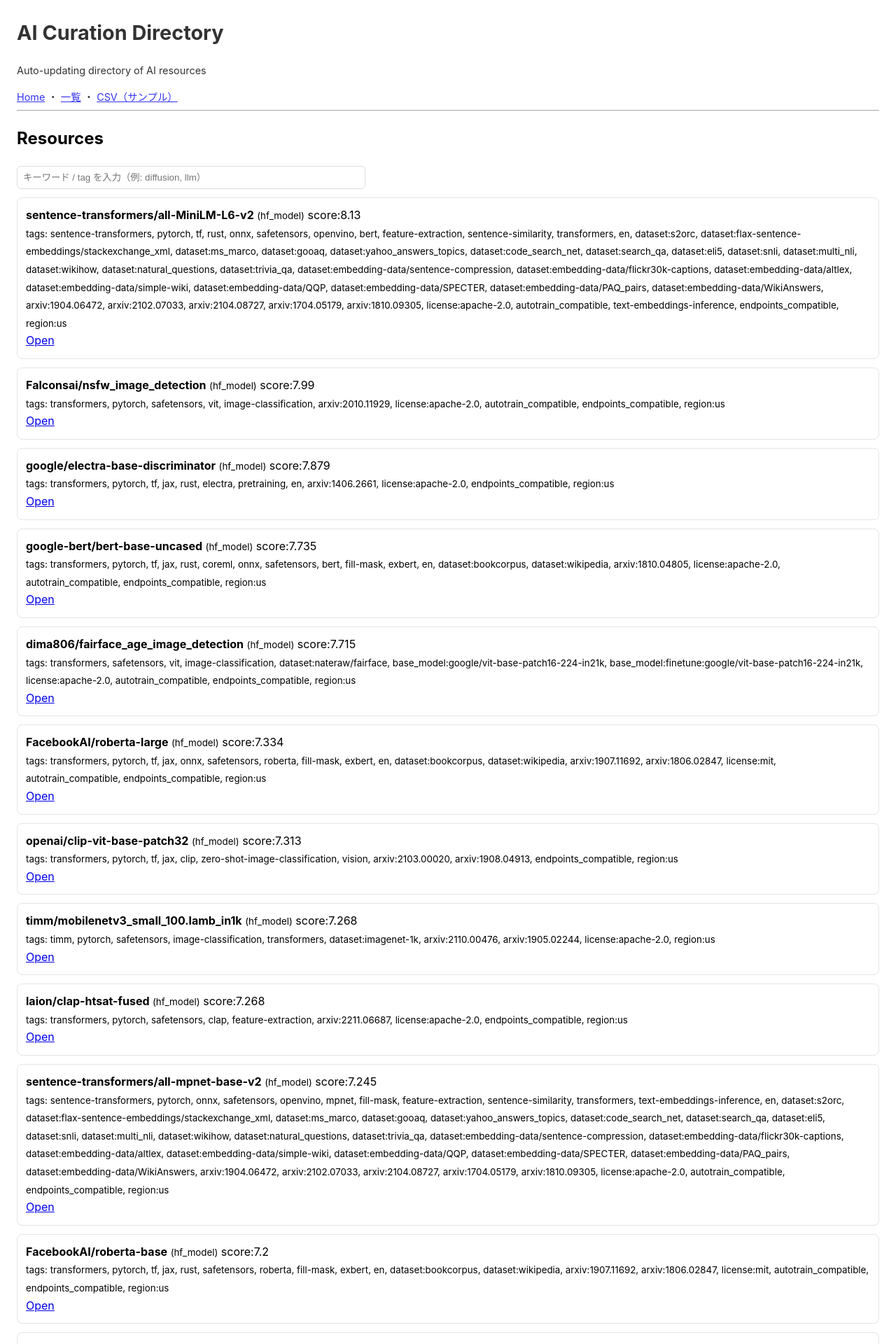
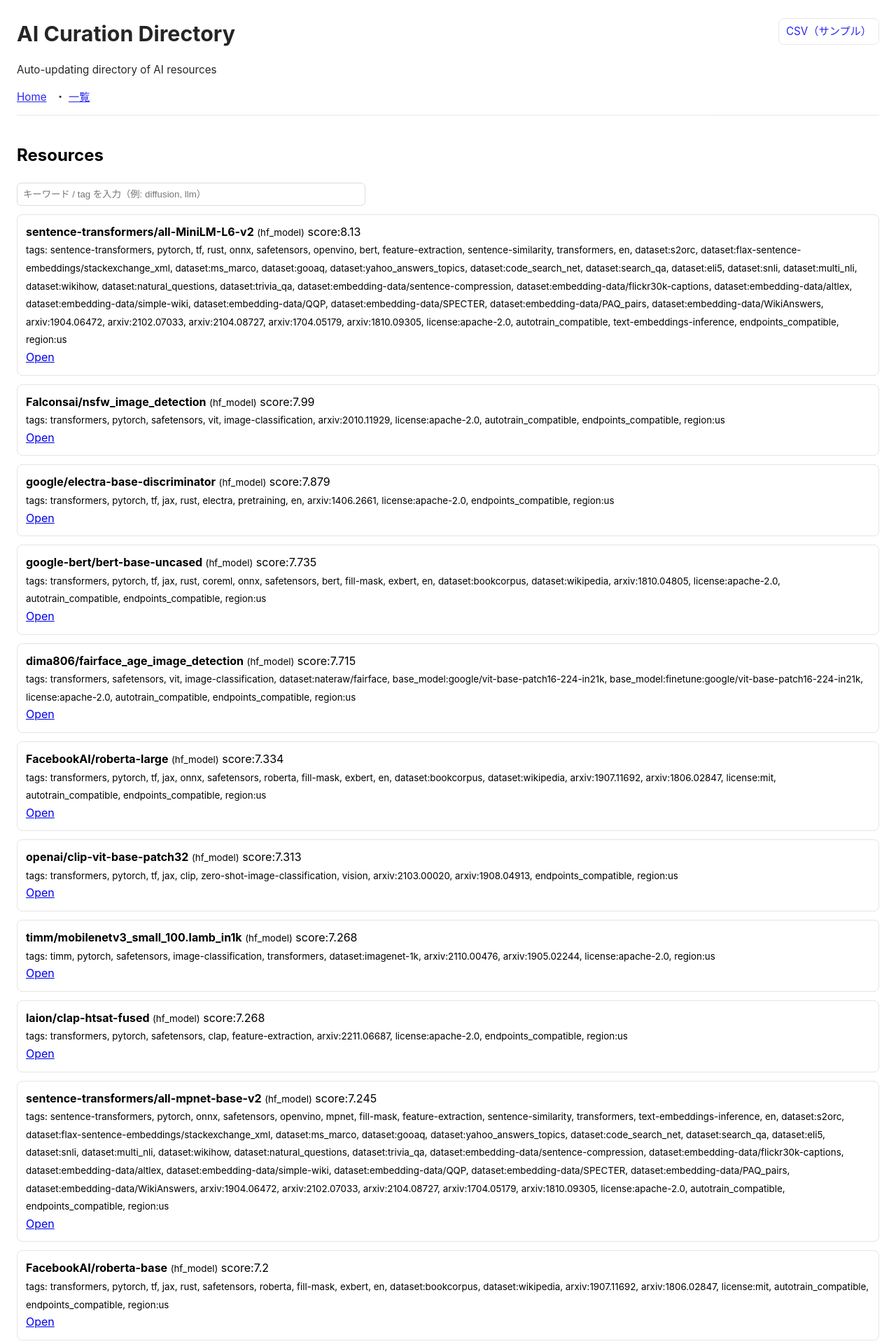
Before and after one commit to karasu12071128-creator/ai-curation-directory, a Jekyll site: the page built from docs/list.html, in a window 1280 px wide. Shown: the top 1920 px of the page at 70% size. Built offline with Jekyll 4.4.1, drawn with Linux system fonts in a browser that asks for light colours.

Commit message:
default.html

```diff
--- a/docs/_layouts/default.html
+++ b/docs/_layouts/default.html
@@ -1,36 +1,38 @@
 <!doctype html>
 <html lang="ja">
 <head>
-  <!-- Analytics: Plausible -->
-  <script defer data-domain="karasu12071128-creator.github.io"
-          src="https://plausible.io/js/script.js"></script>
-
   <meta charset="utf-8">
   <meta name="viewport" content="width=device-width, initial-scale=1">
-  <title>{{ page.title }} – {{ site.title }}</title>
+
+  <!-- Analytics: Plausible -->
+  <script defer data-domain="karasu12071128-creator.github.io" src="https://plausible.io/js/script.js"></script>
+
+  <title>{{ page.title }} -- {{ site.title }}</title>
   <meta name="description" content="{{ site.description }}">
 
   <style>
-    body {font-family: -apple-system, BlinkMacSystemFont, Segoe UI, Roboto,
-          Helvetica, Arial, "Hiragino Kaku Gothic ProN", Meiryo, "Noto Sans JP",
-          sans-serif; margin:24px; line-height:1.6;}
-    header, footer {opacity:.8; font-size:.9em;}
+    body {font-family:-apple-system, BlinkMacSystemFont, Segoe UI, Roboto, Helvetica, Arial, "Hiragino Kaku Gothic ProN", Meiryo, "Noto Sans JP", sans-serif; margin:24px; line-height:1.6;}
+    header, footer {opacity:.85; font-size:.95em;}
+    h1 {margin:0 0 6px 0;}
+    nav a {display:inline-block; margin-right:12px;}
+    .btn {display:inline-block; padding:6px 10px; border:1px solid #e5e5e5; border-radius:8px; text-decoration:none;}
+    .right {float:right; margin-top:2px;}
+    header:after {content:""; display:block; clear:both;}
+    hr {border:none; border-top:1px solid #e5e5e5; margin:12px 0 18px;}
+    /* list.html 用の軽いスタイル */
+    input {padding:8px; width:100%; max-width:480px; border:1px solid #ddd; border-radius:6px;}
     .card {margin:12px 0; padding:12px; border:1px solid #e5e5e5; border-radius:8px;}
-    input {padding:8px; width:100%; max-width:480px; border:1px solid #ddd; border-radius:6px;}
-    a {word-break: break-all;}
+    a {word-break:break-all;}
   </style>
 </head>
 <body>
 <header>
+  <a class="btn right" href="{{ '/data/resources.csv' | relative_url }}">CSV（サンプル）</a>
   <h1>{{ site.title }}</h1>
   <p>{{ site.description }}</p>
   <nav>
-      <a href="{{ '/' | relative_url }}">Home</a> ・
-      <a href="{{ '/list.html' | relative_url }}">一覧</a> ・
-      <!-- CSVは /docs 配下にresources.csvがある想定 -->
-      <a href="{{ '/resources.csv' | relative_url }}"
-         onclick="plausible && plausible('csv_download', {props:{place:'header'}})">
-         CSV（サンプル）</a>
+    <a href="{{ '/' | relative_url }}">Home</a>・
+    <a href="{{ '/list.html' | relative_url }}">一覧</a>
   </nav>
   <hr>
 </header>
```
Lines whose indentation alone changed are shown as unchanged.
